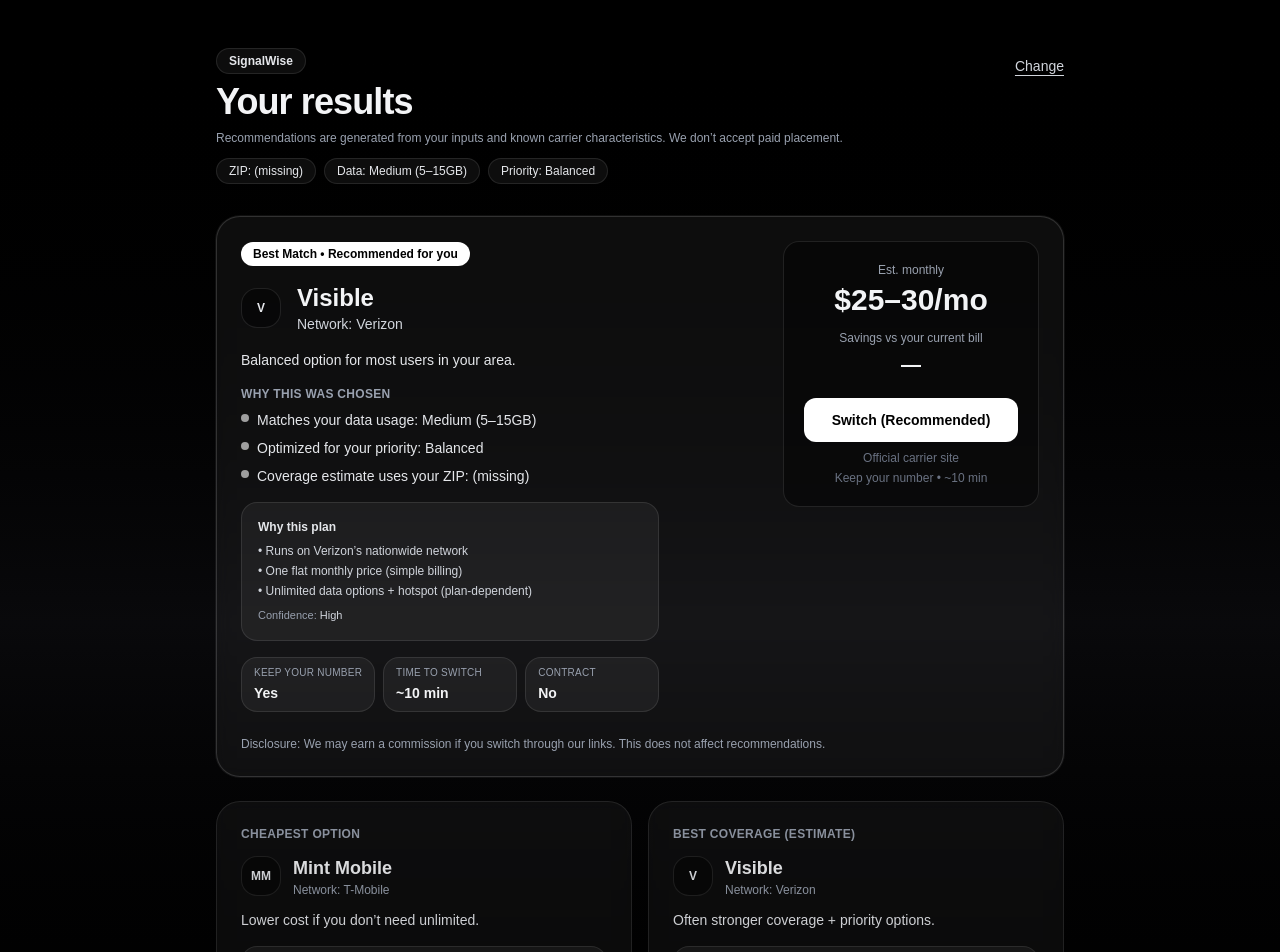
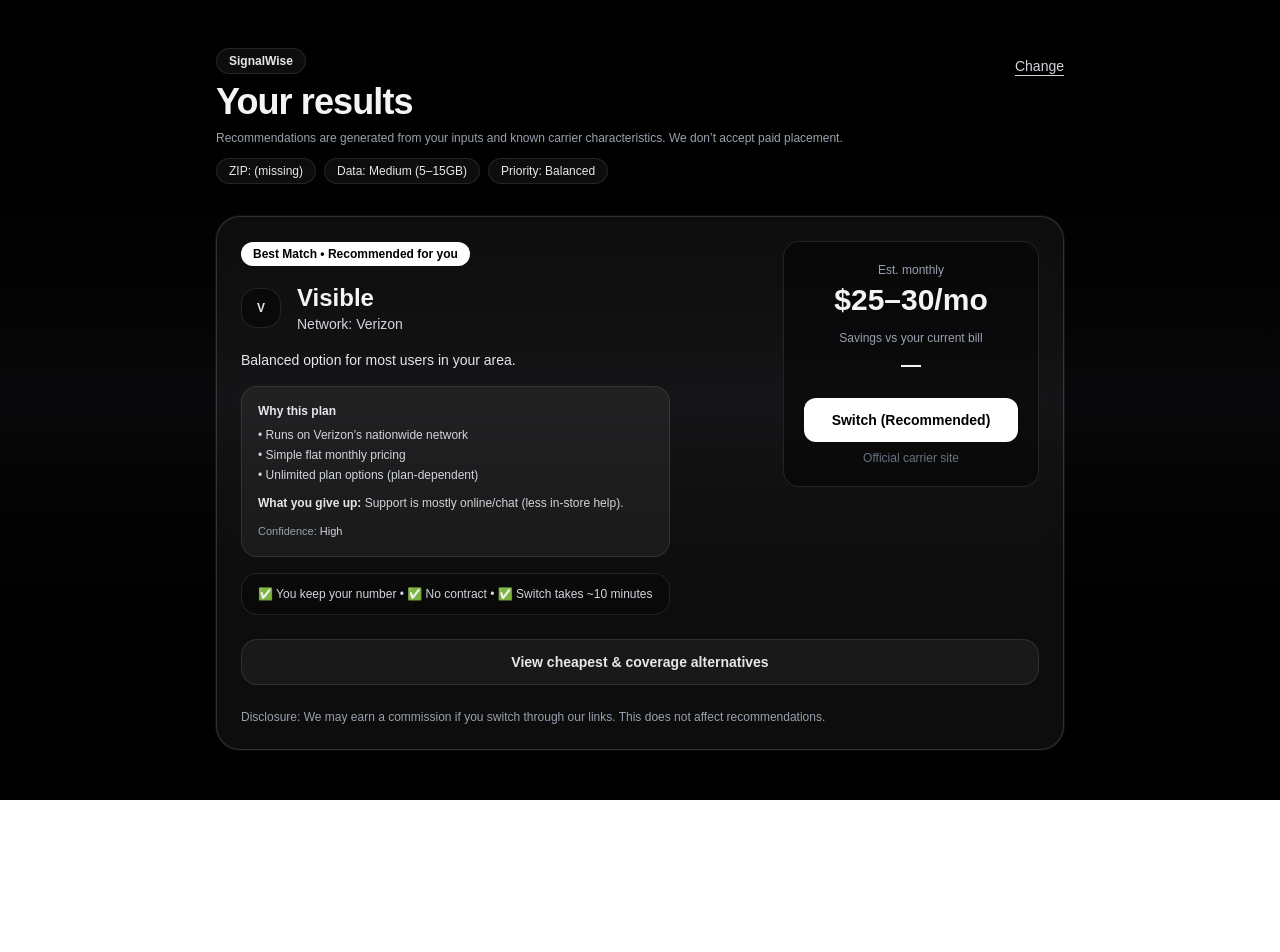
Before and after one commit to sendurway/signalwise, a Next.js app: page /results in a window 1280 px wide. Shown: the top 952 px of the page. After the commit the page ends 800 px from the top, so only its background shows below. Built offline with nearby package versions, Linux system fonts and the light colour scheme.

Commit message:
Conversion lift: reduce decision + keep number + tradeoffs

```diff
--- a/app/results/page.tsx
+++ b/app/results/page.tsx
@@ -1,5 +1,9 @@
+"use client";
+
 export const dynamic = "force-dynamic";
 export const revalidate = 0;
+
+import { useMemo, useState } from "react";
 
 type CarrierSlug = "mint" | "visible" | "us-mobile";
 
@@ -8,7 +12,7 @@ type Recommendation = {
   network: string;
   price: string;
   reason: string;
-  slug: CarrierSlug; // IMPORTANT: always use slug so we go through /go/ for tracking
+  slug: CarrierSlug;
 };
 
 function getSimpleRecommendation(homeZip: string, dataTier: string, priority: string) {
@@ -38,7 +42,6 @@ function getSimpleRecommendation(homeZip: string, dataTier: string, priority: st
     slug: "us-mobile",
   });
 
-  // LIGHT DATA
   if (dataTier === "light") {
     const cheapest = mint("$15/mo", "Cheapest option for light data users.");
     const coverage = visible("$25/mo", "Better coverage if signal reliability matters.");
@@ -50,7 +53,6 @@ function getSimpleRecommendation(homeZip: string, dataTier: string, priority: st
     return { bestMatch, cheapest, bestCoverage: coverage };
   }
 
-  // UNLIMITED
   if (dataTier === "unlimited") {
     const cheapest = visible("$25/mo", "Lowest-cost unlimited option with a simple signup flow.");
     const coverage = visible("$45/mo", "Higher priority data in busy areas and strong Verizon coverage.");
@@ -65,7 +67,6 @@ function getSimpleRecommendation(homeZip: string, dataTier: string, priority: st
     return { bestMatch, cheapest, bestCoverage: coverage };
   }
 
-  // DEFAULT (medium/heavy)
   const cheapest = mint("$15–20/mo", "Lower cost if you don’t need unlimited.");
   const coverage = visible("$45/mo", "Often stronger coverage + priority options.");
   const balanced = westCoast
@@ -104,7 +105,7 @@ function computeSavings(bestPrice: string, currentBill?: string) {
   return Math.max(0, current - best);
 }
 
-// This is the critical part: ALWAYS go through /go/... so Supabase logging runs.
+// ALWAYS route through /go/... so production logging works
 function goHref(
   slug: CarrierSlug,
   ctx: {
@@ -131,53 +132,60 @@ function whyThisPlan(slug: CarrierSlug) {
     return [
       "Uses T-Mobile towers nationwide",
       "Low monthly price with upfront savings",
-      "7-day trial + easy eSIM activation",
+      "Easy eSIM activation (device-dependent)",
     ];
   }
   if (slug === "visible") {
     return [
       "Runs on Verizon’s nationwide network",
-      "One flat monthly price (simple billing)",
-      "Unlimited data options + hotspot (plan-dependent)",
+      "Simple flat monthly pricing",
+      "Unlimited plan options (plan-dependent)",
     ];
   }
   return [
     "Choose Verizon or T-Mobile network options",
-    "Good balance of price + flexibility",
-    "eSIM support and easy plan switching",
+    "Flexible plans and add-ons",
+    "Good balance of price + control",
   ];
 }
 
-export default async function ResultsPage({
+function whatYouGiveUp(slug: CarrierSlug) {
+  if (slug === "mint") {
+    return "May slow down during congestion in busy areas (deprioritization).";
+  }
+  if (slug === "visible") {
+    return "Support is mostly online/chat (less in-store help).";
+  }
+  return "Plan details vary by network selection (double-check plan limits).";
+}
+
+export default function ResultsPage({
   searchParams,
 }: {
-  searchParams: Promise<{
+  searchParams: {
     homeZip?: string;
     dataTier?: string;
     priority?: string;
     currentBill?: string;
     currentCarrier?: string;
-  }>;
+  };
 }) {
-  const sp = await searchParams;
+  const homeZip = (searchParams.homeZip ?? "").trim();
+  const dataTier = (searchParams.dataTier ?? "medium").trim();
+  const priority = (searchParams.priority ?? "balanced").trim();
 
-  const homeZip = (sp.homeZip ?? "").trim();
-  const dataTier = (sp.dataTier ?? "medium").trim();
-  const priority = (sp.priority ?? "balanced").trim();
+  const currentBill = (searchParams.currentBill ?? "").trim();
+  const currentCarrier = (searchParams.currentCarrier ?? "").trim();
 
-  const currentBill = (sp.currentBill ?? "").trim();
-  const currentCarrier = (sp.currentCarrier ?? "").trim();
+  const rec = useMemo(
+    () => getSimpleRecommendation(homeZip, dataTier, priority),
+    [homeZip, dataTier, priority]
+  );
 
-  const rec = getSimpleRecommendation(homeZip, dataTier, priority);
   const savings = computeSavings(rec.bestMatch.price, currentBill);
-
   const ctxBase = { homeZip, dataTier, priority, currentBill, currentCarrier };
 
-  const whyChosen = [
-    `Matches your data usage: ${labelForDataTier(dataTier)}`,
-    `Optimized for your priority: ${labelForPriority(priority)}`,
-    `Coverage estimate uses your ZIP: ${homeZip || "(missing)"}`,
-  ];
+  const [showAlternatives, setShowAlternatives] = useState(false);
 
   const primaryCta =
     savings !== null ? `Switch & Save $${savings}/mo` : "Switch (Recommended)";
@@ -237,16 +245,7 @@ export default async function ResultsPage({
 
               <p className="text-sm text-gray-200">{rec.bestMatch.reason}</p>
 
-              <div className="grid gap-2 text-sm text-gray-200">
-                <div className="text-xs font-semibold uppercase tracking-wide text-gray-400">
-                  Why this was chosen
-                </div>
-                {whyChosen.map((w) => (
-                  <Bullet key={w} text={w} />
-                ))}
-              </div>
-
-              {/* Trust microcopy */}
+              {/* Trust blocks */}
               <div className="mt-4 rounded-2xl border border-white/10 bg-white/5 p-4">
                 <div className="text-xs font-semibold text-gray-200">Why this plan</div>
                 <ul className="mt-2 space-y-1 text-xs text-gray-300">
@@ -254,15 +253,20 @@ export default async function ResultsPage({
                     <li key={line}>• {line}</li>
                   ))}
                 </ul>
-                <div className="mt-2 text-[11px] text-gray-400">
+
+                <div className="mt-3 text-xs text-gray-300">
+                  <span className="font-semibold text-gray-200">What you give up:</span>{" "}
+                  {whatYouGiveUp(rec.bestMatch.slug)}
+                </div>
+
+                <div className="mt-3 text-[11px] text-gray-400">
                   Confidence: <span className="font-medium text-gray-300">High</span>
                 </div>
               </div>
 
-              <div className="mt-2 grid gap-2 text-xs text-gray-300 sm:grid-cols-3">
-                <MiniStat title="Keep your number" value="Yes" />
-                <MiniStat title="Time to switch" value="~10 min" />
-                <MiniStat title="Contract" value="No" />
+              {/* Reassurance line (above CTA) */}
+              <div className="rounded-2xl border border-white/10 bg-black/30 px-4 py-3 text-xs text-gray-300">
+                ✅ You keep your number • ✅ No contract • ✅ Switch takes ~10 minutes
               </div>
             </div>
 
@@ -283,17 +287,21 @@ export default async function ResultsPage({
               </a>
 
               <p className="mt-2 text-xs text-gray-500">Official carrier site</p>
-              <p className="mt-1 text-xs text-gray-500">Keep your number • ~10 min</p>
             </div>
           </div>
 
-          <p className="mt-6 text-xs text-gray-400">
-            Disclosure: We may earn a commission if you switch through our links. This does not affect recommendations.
-          </p>
-        </div>
+          {/* Reduce decision load: hide alternatives */}
+          <div className="mt-6">
+            <button
+              type="button"
+              onClick={() => setShowAlternatives((v) => !v)}
+              className="w-full rounded-2xl border border-white/10 bg-white/5 px-4 py-3 text-sm font-semibold text-gray-200 hover:bg-white/10"
+            >
+              {showAlternatives ? "Hide alternatives" : "View cheapest & coverage alternatives"}
+            </button>
 
-        {/* Secondary */}
-        <div className="mt-6 grid gap-4 md:grid-cols-2">
+            {showAlternatives && (
+              <div className="mt-4 grid gap-4 md:grid-cols-2">
                 <SecondaryCard
                   title="Cheapest Option"
                   item={rec.cheapest}
@@ -304,6 +312,13 @@ export default async function ResultsPage({
                   item={rec.bestCoverage}
                   href={goHref(rec.bestCoverage.slug, { ...ctxBase, source: "coverage_card" })}
                 />
+              </div>
+            )}
+          </div>
+
+          <p className="mt-6 text-xs text-gray-400">
+            Disclosure: We may earn a commission if you switch through our links. This does not affect recommendations.
+          </p>
         </div>
       </div>
     </main>
@@ -328,7 +343,7 @@ function SecondaryCard({
   href: string;
 }) {
   return (
-    <section className="rounded-3xl border border-white/10 bg-white/5 p-6 backdrop-blur opacity-90 hover:opacity-100 transition">
+    <section className="rounded-3xl border border-white/10 bg-white/5 p-6 backdrop-blur opacity-95">
       <p className="text-xs font-semibold uppercase tracking-wide text-gray-400">{title}</p>
 
       <div className="mt-3 flex items-center gap-3">
@@ -341,7 +356,6 @@ function SecondaryCard({
 
       <p className="mt-3 text-sm text-gray-200">{item.reason}</p>
 
-      {/* Trust microcopy */}
       <div className="mt-4 rounded-2xl border border-white/10 bg-white/5 p-4">
         <div className="text-xs font-semibold text-gray-200">Why this plan</div>
         <ul className="mt-2 space-y-1 text-xs text-gray-300">
@@ -349,7 +363,13 @@ function SecondaryCard({
             <li key={line}>• {line}</li>
           ))}
         </ul>
-        <div className="mt-2 text-[11px] text-gray-400">
+
+        <div className="mt-3 text-xs text-gray-300">
+          <span className="font-semibold text-gray-200">What you give up:</span>{" "}
+          {whatYouGiveUp(item.slug)}
+        </div>
+
+        <div className="mt-3 text-[11px] text-gray-400">
           Confidence: <span className="font-medium text-gray-300">Medium</span>
         </div>
       </div>
@@ -383,21 +403,3 @@ function LogoDot({ label }: { label: string }) {
     </div>
   );
 }
-
-function Bullet({ text }: { text: string }) {
-  return (
-    <div className="flex items-start gap-2">
-      <span className="mt-1 h-2 w-2 rounded-full bg-white/60" />
-      <span>{text}</span>
-    </div>
-  );
-}
-
-function MiniStat({ title, value }: { title: string; value: string }) {
-  return (
-    <div className="rounded-2xl border border-white/10 bg-white/5 px-3 py-2">
-      <div className="text-[10px] uppercase tracking-wide text-gray-400">{title}</div>
-      <div className="mt-1 text-sm font-semibold text-gray-100">{value}</div>
-    </div>
-  );
-}
```
Lines whose indentation alone changed are shown as unchanged.
